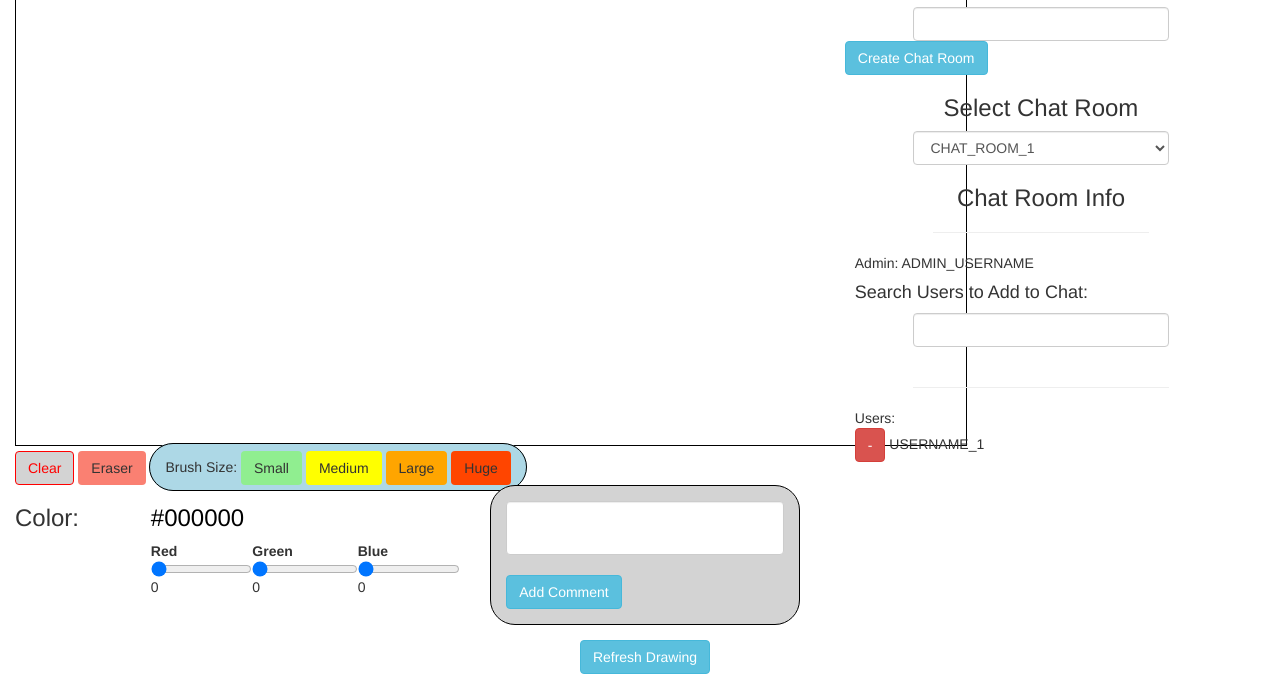
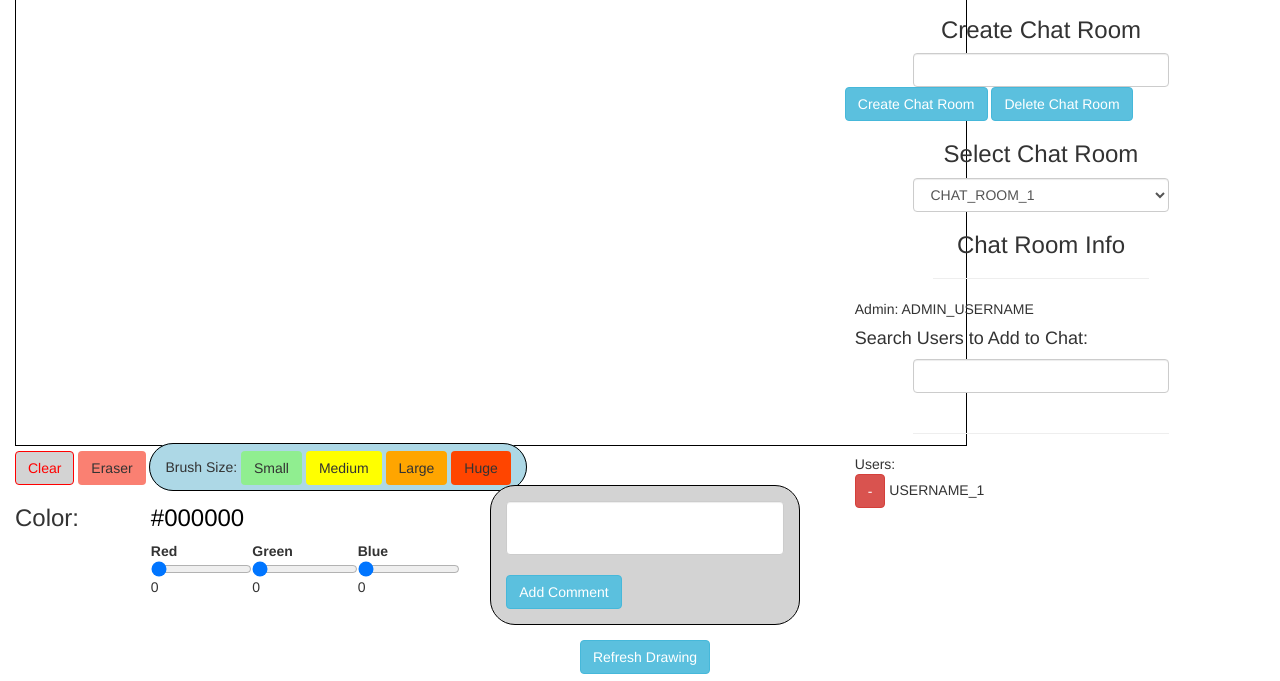
Before and after one commit to HoltPicklesimer/Drawn-Out-Chat, a website: page public/paint.html in a window 1280 px wide. Shown: the part 119-800 px from the top of the page. Drawn offline with nearby package versions, Linux system fonts and the light colour scheme; no server answers.

Commit message:
Adding rooms

```diff
--- a/public/paint.html
+++ b/public/paint.html
@@ -93,8 +93,10 @@
 <!-- The User Section of the Screen -->
 <div class="col-sm-4">
 	<h2 class="right-col">User: <span id="user">USER_USERNAME</span></h2>
+	<h3 style="text-align: center">Create Chat Room</h3>
 	<input type="text" id="chatNamer" class="form-control" style="width:65%; margin: 0 auto" />
 	<button class="btn btn-info" onclick="createChatRoom()" style="margin: 0 auto">Create Chat Room</button>
+	<button class="btn btn-info" onclick="" style="margin: 0 auto">Delete Chat Room</button>
 	<h3 style="text-align: center">Select Chat Room</h3>
 	<select id="selectRoom" class="form-control" style="width:65%; margin: 0 auto" onchange="loadRoom()">
 		<option>CHAT_ROOM_1</option>
```
